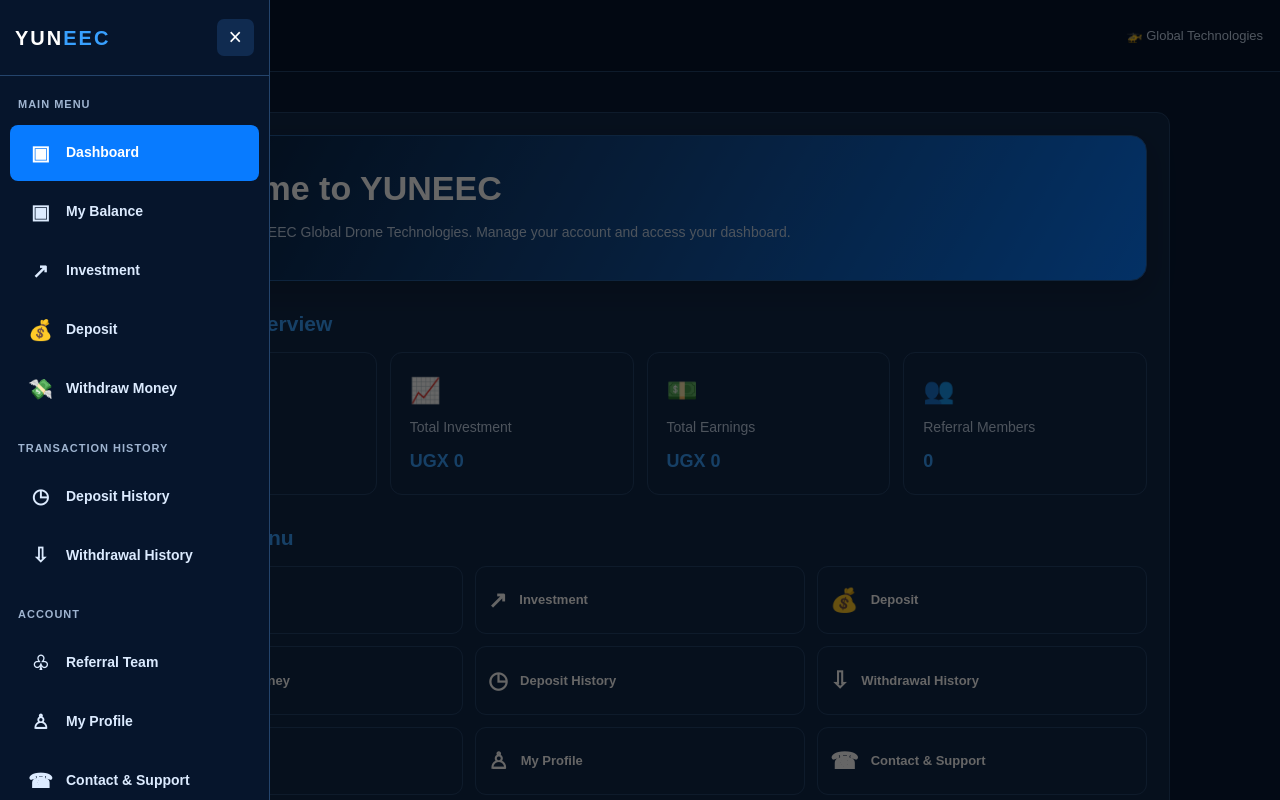
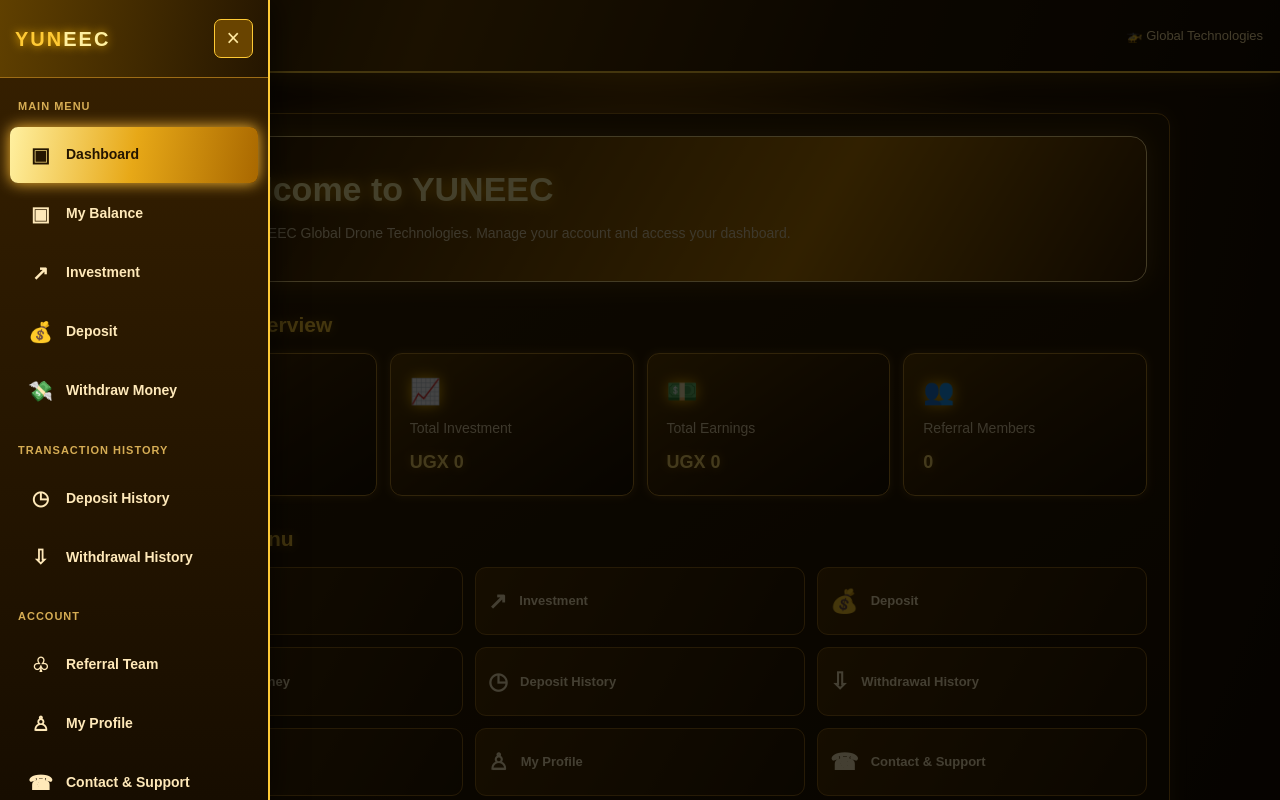
Before and after one commit to ml7193822-hash/yuneec, a plain HTML site: page index.html in a window 1280 px wide. Both pictures are taken after a click on the button "Open menu". Shown: the top 800 px of the page. Drawn offline with Linux system fonts and the light colour scheme.

Commit message:
Update index.html

```diff
--- a/index.html
+++ b/index.html
@@ -1,69 +1,102 @@
+
 <!DOCTYPE html>
 <html lang="en">
 <head>
 <meta charset="UTF-8">
 <meta name="viewport" content="width=device-width, initial-scale=1.0">
-<meta name="theme-color" content="#071A35">
+<meta name="theme-color" content="#1b1000">
 <title>YUNEEC Global Drone Technologies</title>
 
 <style>
 :root{
-  --navy:#071A35;
-  --navy-light:#102B50;
-  --blue:#087BFF;
-  --blue-light:#38A0FF;
-  --white:#FFFFFF;
-  --muted:#9FB4D0;
-  --border:#24446C;
+  --navy:#170d00;
+  --navy-light:#382100;
+  --blue:#d99b16;
+  --blue-light:#ffdc68;
+  --white:#fff5d5;
+  --muted:#d3b879;
+  --border:#9d6c16;
+  --gold:#ffca35;
+  --gold-light:#fff0a0;
 }
 
-*{box-sizing:border-box;margin:0;padding:0}
+*{
+  box-sizing:border-box;
+  margin:0;
+  padding:0;
+}
 
 body{
   font-family:Arial,sans-serif;
-  background:var(--navy);
-  color:white;
+  background:
+    radial-gradient(ellipse at top,#684000 0%,#291700 40%,#100900 100%);
+  color:var(--white);
   line-height:1.5;
+  min-height:100vh;
+}
+
+/* GOLD SHINE ANIMATION */
+
+@keyframes goldGlow{
+  0%,100%{
+    box-shadow:0 0 8px #ffbd3040;
+  }
+  50%{
+    box-shadow:0 0 22px #ffc52b90;
+  }
+}
+
+@keyframes shine{
+  0%{background-position:-200% center}
+  100%{background-position:200% center}
 }
 
 /* HEADER */
 
 header{
-  background:#06152C;
+  background:linear-gradient(
+    110deg,#170d00,#654000,#2b1900,#170d00
+  );
   padding:14px 17px;
   display:flex;
   align-items:center;
   gap:15px;
-  border-bottom:1px solid var(--border);
+  border-bottom:2px solid var(--gold);
   position:sticky;
   top:0;
   z-index:200;
+  box-shadow:0 3px 20px #ffb90035;
 }
 
 .logo{
   font-size:23px;
   font-weight:bold;
   letter-spacing:3px;
+  color:var(--gold-light);
+  text-shadow:0 0 12px #ffbd30;
 }
 
-.logo span{color:var(--blue-light)}
+.logo span{
+  color:#fff1a5;
+}
 
 .company-label{
-  color:#C8D9F0;
+  color:#ffe6a0;
   font-size:13px;
   margin-left:auto;
 }
 
 .menu-toggle{
-  background:#102B50;
-  color:white;
-  border:1px solid var(--border);
+  background:linear-gradient(135deg,#765000,#d99b16,#805000);
+  color:#211300;
+  border:1px solid #ffe28a;
   border-radius:8px;
   width:43px;
   height:43px;
   font-size:25px;
   cursor:pointer;
   flex-shrink:0;
+  box-shadow:0 0 12px #ffbb35;
 }
 
 /* SIDEBAR */
@@ -74,15 +107,18 @@ header{
   left:-290px;
   width:270px;
   height:100vh;
-  background:#06152C;
-  border-right:1px solid var(--border);
+  background:linear-gradient(180deg,#382100,#170d00);
+  border-right:2px solid var(--gold);
   z-index:400;
   transition:left .3s ease;
   overflow-y:auto;
   padding-bottom:25px;
+  box-shadow:5px 0 25px #0008;
 }
 
-.sidebar.open{left:0}
+.sidebar.open{
+  left:0;
+}
 
 .sidebar-header{
   display:flex;
@@ -90,20 +126,25 @@ header{
   align-items:center;
   padding:19px 15px;
   border-bottom:1px solid var(--border);
+  background:linear-gradient(100deg,#604000,#241500);
 }
 
 .sidebar-title{
   font-size:20px;
   font-weight:bold;
   letter-spacing:2px;
+  color:var(--gold);
+  text-shadow:0 0 10px #ffb900;
 }
 
-.sidebar-title span{color:var(--blue-light)}
+.sidebar-title span{
+  color:#fff0a0;
+}
 
 .close-menu{
-  background:#102B50;
-  color:white;
-  border:0;
+  background:#694400;
+  color:#ffe9a0;
+  border:1px solid var(--gold);
   font-size:23px;
   padding:5px 12px;
   border-radius:7px;
@@ -111,7 +152,7 @@ header{
 }
 
 .sidebar-label{
-  color:var(--muted);
+  color:#d6ad54;
   font-size:11px;
   font-weight:bold;
   padding:20px 18px 9px;
@@ -123,7 +164,7 @@ header{
   display:flex;
   align-items:center;
   gap:13px;
-  color:#DCEBFF;
+  color:#ffe9b9;
   text-decoration:none;
   padding:13px 18px;
   margin:3px 10px;
@@ -141,19 +182,24 @@ header{
 
 .sidebar a:hover,
 .sidebar a.active{
-  background:var(--blue);
-  color:white;
+  background:linear-gradient(
+    100deg,#fff0a0,#e7a817,#a96800
+  );
+  color:#241500;
+  box-shadow:0 0 15px #ffbd35;
 }
 
 .overlay{
   display:none;
   position:fixed;
   inset:0;
-  background:#0009;
+  background:#000b;
   z-index:300;
 }
 
-.overlay.show{display:block}
+.overlay.show{
+  display:block;
+}
 
 /* MAIN */
 
@@ -163,30 +209,53 @@ header{
   padding:20px;
 }
 
+/* WELCOME */
+
 .welcome{
-  background:linear-gradient(120deg,#071A35,#104B91,#087BFF);
-  border:1px solid #245A99;
+  position:relative;
+  overflow:hidden;
+  background:
+    linear-gradient(120deg,#211300,#694100,#b87900,#392000);
+  border:1px solid #ffe08a;
   padding:27px;
   border-radius:16px;
   margin-bottom:25px;
-  box-shadow:0 10px 30px #00000030;
+  box-shadow:0 0 25px #d99b1650;
+}
+
+.welcome:after{
+  content:"";
+  position:absolute;
+  top:0;
+  left:-100%;
+  width:60%;
+  height:100%;
+  background:linear-gradient(
+    90deg,transparent,#ffffff20,transparent
+  );
+  transform:skewX(-20deg);
+  animation:shine 5s infinite;
 }
 
 .welcome h1{
   font-size:27px;
   margin-bottom:8px;
+  color:#fff0a0;
+  text-shadow:0 0 15px #ffb900;
 }
 
 .welcome p{
-  color:#D5E9FF;
+  color:#ffebbb;
   font-size:14px;
 }
 
 .section-title{
   font-size:21px;
   margin:27px 0 16px;
-  border-left:4px solid var(--blue);
+  border-left:4px solid var(--gold);
   padding-left:12px;
+  color:#ffdf76;
+  text-shadow:0 0 8px #ffb90060;
 }
 
 /* CARDS */
@@ -198,32 +267,38 @@ header{
 }
 
 .card{
-  background:#102849;
+  background:linear-gradient(
+    145deg,#624000,#382100,#1b1000
+  );
   padding:19px;
   border-radius:12px;
-  border:1px solid var(--border);
+  border:1px solid #b88625;
   transition:.2s;
+  animation:goldGlow 4s infinite;
 }
 
 .card:hover{
-  border-color:var(--blue);
-  transform:translateY(-2px);
+  border-color:#ffe28a;
+  transform:translateY(-3px);
+  box-shadow:0 0 22px #ffbf35;
 }
 
 .card .icon{
   font-size:25px;
   margin-bottom:8px;
+  filter:drop-shadow(0 0 7px #ffc000);
 }
 
 .card p{
-  color:var(--muted);
+  color:#e4ca8a;
   font-size:12px;
 }
 
 .card h3{
   font-size:18px;
-  color:var(--blue-light);
+  color:#ffdc68;
   margin-top:7px;
+  text-shadow:0 0 8px #ffb90070;
 }
 
 /* DASHBOARD MENU */
@@ -235,11 +310,11 @@ header{
 }
 
 .menu-item{
-  background:#102849;
-  border:1px solid var(--border);
+  background:linear-gradient(120deg,#523300,#291800);
+  border:1px solid #936515;
   border-radius:11px;
   padding:16px 12px;
-  color:white;
+  color:#ffedbc;
   text-decoration:none;
   display:flex;
   align-items:center;
@@ -250,43 +325,57 @@ header{
 }
 
 .menu-item:hover{
-  background:#153962;
-  border-color:var(--blue);
+  background:linear-gradient(100deg,#fff0a0,#d99b16);
+  color:#241500;
+  border-color:#fff0a0;
+  box-shadow:0 0 16px #ffb900;
 }
 
-.menu-item span{font-size:23px}
+.menu-item span{
+  font-size:23px;
+}
 
 /* PAGES */
 
 .page-section{
   display:none;
-  background:#102849;
+  background:linear-gradient(145deg,#392300,#1b1000);
   border:1px solid var(--border);
   padding:22px;
   border-radius:13px;
   margin-top:20px;
+  box-shadow:0 0 18px #c18b2630;
 }
 
-.page-section.active{display:block}
+.page-section.active{
+  display:block;
+  animation:fadeIn .3s ease;
+}
+
+@keyframes fadeIn{
+  from{opacity:0;transform:translateY(8px)}
+  to{opacity:1;transform:translateY(0)}
+}
 
 .page-section h2{
-  color:var(--blue-light);
+  color:var(--gold);
   margin-bottom:12px;
+  text-shadow:0 0 10px #ffb90060;
 }
 
 .page-section p{
-  color:#C1D2E8;
+  color:#e6d3a4;
   font-size:14px;
   margin-bottom:10px;
 }
 
 .info{
-  background:#071A35;
-  border:1px solid var(--border);
+  background:linear-gradient(120deg,#241500,#493000);
+  border:1px solid #9b701f;
   padding:15px;
   border-radius:9px;
   margin-top:12px;
-  color:#DCEBFF;
+  color:#ffedc0;
   font-size:13px;
 }
 
@@ -294,48 +383,98 @@ header{
 
 .btn{
   display:inline-block;
-  background:var(--blue);
-  color:white;
-  border:0;
+  background:linear-gradient(
+    100deg,#fff0a0,#e8a500,#ffdc65
+  );
+  color:#241500;
+  border:1px solid #fff1a4;
   border-radius:8px;
   padding:12px 20px;
   font-weight:bold;
   cursor:pointer;
   margin-top:12px;
+  box-shadow:0 0 12px #ffb90070;
+  transition:.2s;
 }
 
-.btn:hover{background:var(--blue-light)}
+.btn:hover{
+  filter:brightness(1.15);
+  box-shadow:0 0 22px #ffcb42;
+}
+
+/* INPUTS */
+
+input,select{
+  width:100%;
+  padding:13px;
+  margin:10px 0;
+  color:#fff0c0;
+  background:#1b1000;
+  border:1px solid #a8781d;
+  border-radius:8px;
+}
+
+input::placeholder{
+  color:#b99b5a;
+}
+
+input:focus,select:focus{
+  outline:1px solid var(--gold);
+  box-shadow:0 0 10px #ffbd3580;
+}
 
 /* FOOTER */
 
 footer{
   text-align:center;
   padding:28px 15px;
-  background:#06152C;
+  background:linear-gradient(100deg,#170d00,#4a2c00,#170d00);
   margin-top:35px;
-  border-top:1px solid var(--border);
-  color:#C5D7EC;
+  border-top:2px solid var(--gold);
+  color:#e8d2a0;
   font-size:12px;
+  box-shadow:0 0 20px #ffbd3025;
 }
 
 footer h3{
-  color:white;
+  color:#ffdc68;
   margin-bottom:7px;
+  text-shadow:0 0 10px #ffb900;
 }
 
 /* RESPONSIVE */
 
 @media(min-width:700px){
-  .cards{grid-template-columns:repeat(4,1fr)}
-  .menu-list{grid-template-columns:repeat(3,1fr)}
-  .welcome h1{font-size:34px}
+  .cards{
+    grid-template-columns:repeat(4,1fr);
+  }
+
+  .menu-list{
+    grid-template-columns:repeat(3,1fr);
+  }
+
+  .welcome h1{
+    font-size:34px;
+  }
 }
 
 @media(max-width:420px){
-  .logo{font-size:19px}
-  .company-label{font-size:11px}
-  .container{padding:13px}
-  .menu-item{font-size:12px;padding:13px 9px}
+  .logo{
+    font-size:19px;
+  }
+
+  .company-label{
+    font-size:11px;
+  }
+
+  .container{
+    padding:13px;
+  }
+
+  .menu-item{
+    font-size:12px;
+    padding:13px 9px;
+  }
 }
 </style>
 </head>
@@ -345,22 +484,35 @@ footer h3{
 <!-- HEADER -->
 
 <header>
-  <button class="menu-toggle" onclick="toggleMenu()" aria-label="Open menu">☰</button>
+  <button class="menu-toggle"
+    onclick="toggleMenu()"
+    aria-label="Open menu">☰</button>
+
   <div class="logo">YUN<span>EEC</span></div>
-  <div class="company-label">🚁 Global Technologies</div>
+
+  <div class="company-label">
+    🚁 Global Technologies
+  </div>
 </header>
 
-<!-- DARK OVERLAY -->
+<!-- OVERLAY -->
 
-<div class="overlay" id="overlay" onclick="closeMenu()"></div>
+<div class="overlay"
+  id="overlay"
+  onclick="closeMenu()"></div>
 
-<!-- LEFT SIDEBAR -->
+<!-- SIDEBAR -->
 
 <aside class="sidebar" id="sidebar">
 
   <div class="sidebar-header">
-    <div class="sidebar-title">YUN<span>EEC</span></div>
-    <button class="close-menu" onclick="closeMenu()" aria-label="Close menu">×</button>
+    <div class="sidebar-title">
+      YUN<span>EEC</span>
+    </div>
+
+    <button class="close-menu"
+      onclick="closeMenu()"
+      aria-label="Close menu">×</button>
   </div>
 
   <div class="sidebar-label">Main Menu</div>
@@ -428,7 +580,8 @@ footer h3{
 <section id="dashboard" class="page-section active">
 
   <div class="welcome">
-    <h1>Welcome to YUNEEC</h1>
+    <h1>✨ Welcome to YUNEEC</h1>
+
     <p>
       Welcome to YUNEEC Global Drone Technologies.
       Manage your account and access your dashboard.
@@ -469,94 +622,186 @@ footer h3{
 
   <div class="menu-list">
 
-    <a href="#balance" class="menu-item"><span>▣</span> My Balance</a>
-    <a href="#investment" class="menu-item"><span>↗</span> Investment</a>
-    <a href="#deposit" class="menu-item"><span>💰</span> Deposit</a>
-    <a href="#withdraw" class="menu-item"><span>💸</span> Withdraw Money</a>
-    <a href="#deposit-history" class="menu-item"><span>◷</span> Deposit History</a>
-    <a href="#withdrawal-history" class="menu-item"><span>⇩</span> Withdrawal History</a>
-    <a href="#referrals" class="menu-item"><span>♧</span> Referral Team</a>
-    <a href="#profile" class="menu-item"><span>♙</span> My Profile</a>
-    <a href="#support" class="menu-item"><span>☎</span> Contact & Support</a>
-    <a href="#admin" class="menu-item"><span>🛡️</span> Admin Panel</a>
-    <a href="#logout" class="menu-item"><span>🚪</span> Logout</a>
+    <a href="#balance" class="menu-item">
+      <span>▣</span> My Balance
+    </a>
+
+    <a href="#investment" class="menu-item">
+      <span>↗</span> Investment
+    </a>
+
+    <a href="#deposit" class="menu-item">
+      <span>💰</span> Deposit
+    </a>
+
+    <a href="#withdraw" class="menu-item">
+      <span>💸</span> Withdraw Money
+    </a>
+
+    <a href="#deposit-history" class="menu-item">
+      <span>◷</span> Deposit History
+    </a>
+
+    <a href="#withdrawal-history" class="menu-item">
+      <span>⇩</span> Withdrawal History
+    </a>
+
+    <a href="#referrals" class="menu-item">
+      <span>♧</span> Referral Team
+    </a>
+
+    <a href="#profile" class="menu-item">
+      <span>♙</span> My Profile
+    </a>
+
+    <a href="#support" class="menu-item">
+      <span>☎</span> Contact & Support
+    </a>
+
+    <a href="#admin" class="menu-item">
+      <span>🛡️</span> Admin Panel
+    </a>
+
+    <a href="#logout" class="menu-item">
+      <span>🚪</span> Logout
+    </a>
 
   </div>
 
 </section>
 
+<!-- BALANCE -->
+
 <section id="balance" class="page-section">
   <h2>▣ My Balance</h2>
   <p>View your account balance.</p>
-  <div class="info">Available Balance: <strong>UGX 0</strong></div>
-  <div class="info">Total Earnings: UGX 0</div>
+
+  <div class="info">
+    Available Balance: <strong>UGX 0</strong>
+  </div>
+
+  <div class="info">
+    Total Earnings: UGX 0
+  </div>
 </section>
+
+<!-- INVESTMENT -->
 
 <section id="investment" class="page-section">
   <h2>↗ Investment</h2>
   <p>Manage your investment activities.</p>
-  <div class="info">Your investment information will appear here.</div>
+
+  <div class="info">
+    Your investment information will appear here.
+  </div>
 </section>
+
+<!-- DEPOSIT -->
 
 <section id="deposit" class="page-section">
   <h2>💰 Deposit</h2>
   <p>Access your account deposit services.</p>
-  <div class="info">Deposit instructions and payment verification will appear here.</div>
+
+  <div class="info">
+    Deposit instructions and payment verification will appear here.
+  </div>
 </section>
+
+<!-- WITHDRAW -->
 
 <section id="withdraw" class="page-section">
   <h2>💸 Withdraw Money</h2>
   <p>Manage your withdrawal requests.</p>
-  <div class="info">Withdrawal instructions and account verification will appear here.</div>
+
+  <div class="info">
+    Withdrawal instructions and account verification will appear here.
+  </div>
 </section>
+
+<!-- DEPOSIT HISTORY -->
 
 <section id="deposit-history" class="page-section">
   <h2>◷ Deposit History</h2>
   <p>View your previous deposit transactions.</p>
-  <div class="info">No deposit records available.</div>
+
+  <div class="info">
+    No deposit records available.
+  </div>
 </section>
+
+<!-- WITHDRAWAL HISTORY -->
 
 <section id="withdrawal-history" class="page-section">
   <h2>⇩ Withdrawal History</h2>
   <p>View your previous withdrawal transactions.</p>
-  <div class="info">No withdrawal records available.</div>
+
+  <div class="info">
+    No withdrawal records available.
+  </div>
 </section>
+
+<!-- REFERRALS -->
 
 <section id="referrals" class="page-section">
   <h2>♧ Referral Team</h2>
   <p>Manage and view your referral team.</p>
-  <div class="info">Your referral members will appear here.</div>
+
+  <div class="info">
+    Your referral members will appear here.
+  </div>
 </section>
+
+<!-- PROFILE -->
 
 <section id="profile" class="page-section">
   <h2>♙ My Profile</h2>
   <p>View and manage your account information.</p>
-  <div class="info">Your profile information will appear here.</div>
+
+  <div class="info">
+    Your profile information will appear here.
+  </div>
 </section>
+
+<!-- SUPPORT -->
 
 <section id="support" class="page-section">
   <h2>☎ Contact & Support</h2>
   <p>Contact YUNEEC customer support.</p>
-  <div class="info">Support contact details will appear here.</div>
+
+  <div class="info">
+    Support contact details will appear here.
+  </div>
 </section>
+
+<!-- ADMIN -->
 
 <section id="admin" class="page-section">
   <h2>🛡️ Admin Panel</h2>
   <p>Administrative management area.</p>
-  <div class="info">Administrator access and management tools will appear here.</div>
+
+  <div class="info">
+    Administrator access and management tools will appear here.
+  </div>
 </section>
+
+<!-- LOGOUT -->
 
 <section id="logout" class="page-section">
   <h2>🚪 Logout</h2>
   <p>Are you sure you want to leave your account?</p>
-  <button class="btn" onclick="logout()">Confirm Logout</button>
+
+  <button class="btn" onclick="logout()">
+    Confirm Logout
+  </button>
 </section>
 
 </main>
 
 <footer>
-  <h3>YUNEEC Global Drone Technologies</h3>
+  <h3>✨ YUNEEC Global Drone Technologies ✨</h3>
+
   <p>Innovating the Future of Aerial Technology</p>
+
   <p>© 2026 YUNEEC. All rights reserved.</p>
 </footer>
 
@@ -565,13 +810,19 @@ footer h3{
 /* SIDEBAR */
 
 function toggleMenu(){
-  document.getElementById("sidebar").classList.toggle("open");
-  document.getElementById("overlay").classList.toggle("show");
+  document.getElementById("sidebar")
+    .classList.toggle("open");
+
+  document.getElementById("overlay")
+    .classList.toggle("show");
 }
 
 function closeMenu(){
-  document.getElementById("sidebar").classList.remove("open");
-  document.getElementById("overlay").classList.remove("show");
+  document.getElementById("sidebar")
+    .classList.remove("open");
+
+  document.getElementById("overlay")
+    .classList.remove("show");
 }
 
 /* PAGE NAVIGATION */
@@ -581,6 +832,7 @@ function showPage(){
   const id = location.hash.replace("#","") || "dashboard";
 
   const sections = document.querySelectorAll(".page-section");
+
   let found = false;
 
   sections.forEach(section=>{
@@ -593,7 +845,8 @@ function showPage(){
   });
 
   if(!found){
-    document.getElementById("dashboard").classList.add("active");
+    document.getElementById("dashboard")
+      .classList.add("active");
   }
 
   document.querySelectorAll(".sidebar a").forEach(link=>{
@@ -604,19 +857,26 @@ function showPage(){
   });
 
   closeMenu();
+
   window.scrollTo(0,0);
 }
 
 window.addEventListener("hashchange",showPage);
+
 window.addEventListener("DOMContentLoaded",showPage);
 
 /* LOGOUT */
 
 function logout(){
-  const confirmLogout = confirm("Are you sure you want to logout?");
+
+  const confirmLogout = confirm(
+    "Are you sure you want to logout?"
+  );
 
   if(confirmLogout){
-    alert("Connect your authentication system to complete logout.");
+    alert(
+      "Connect your authentication system to complete logout."
+    );
   }
 }
 
@@ -631,4 +891,4 @@ document.addEventListener("keydown",event=>{
 </script>
 
 </body>
-    </html>
+</html>
```
